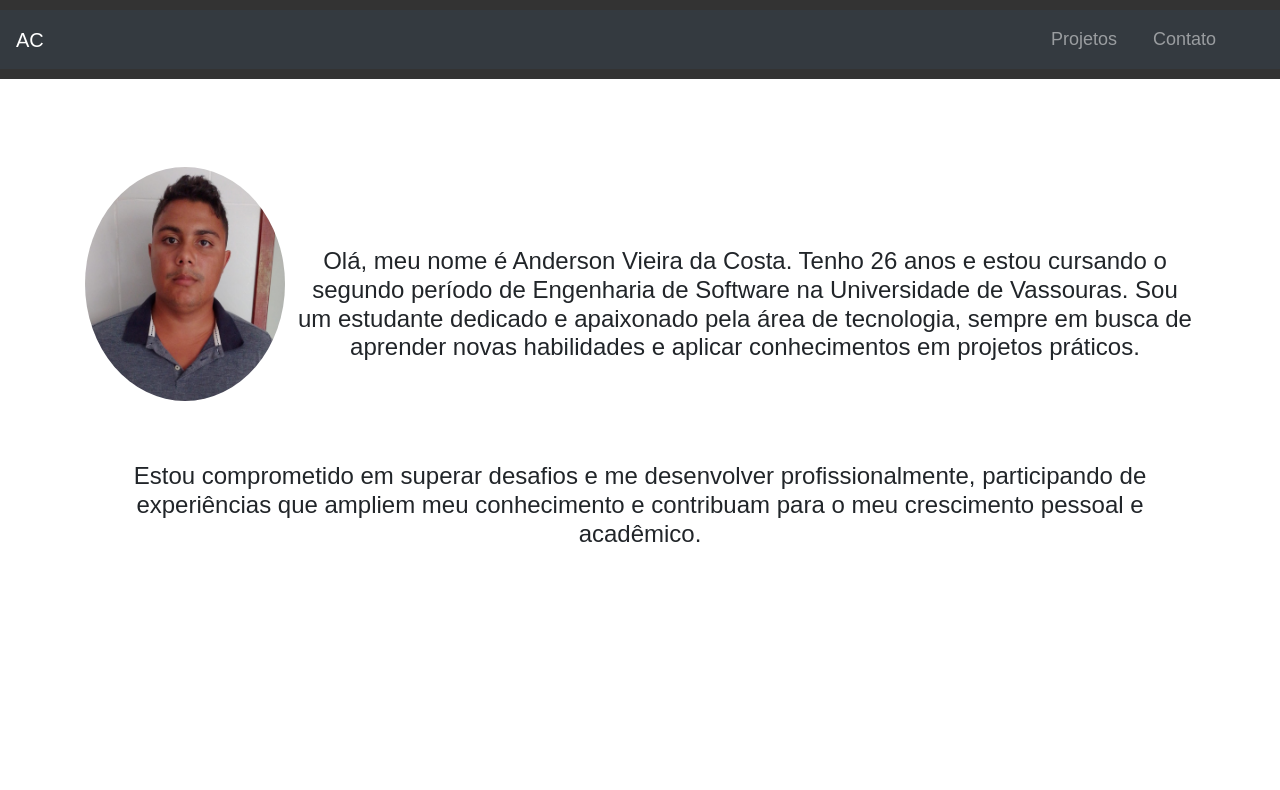
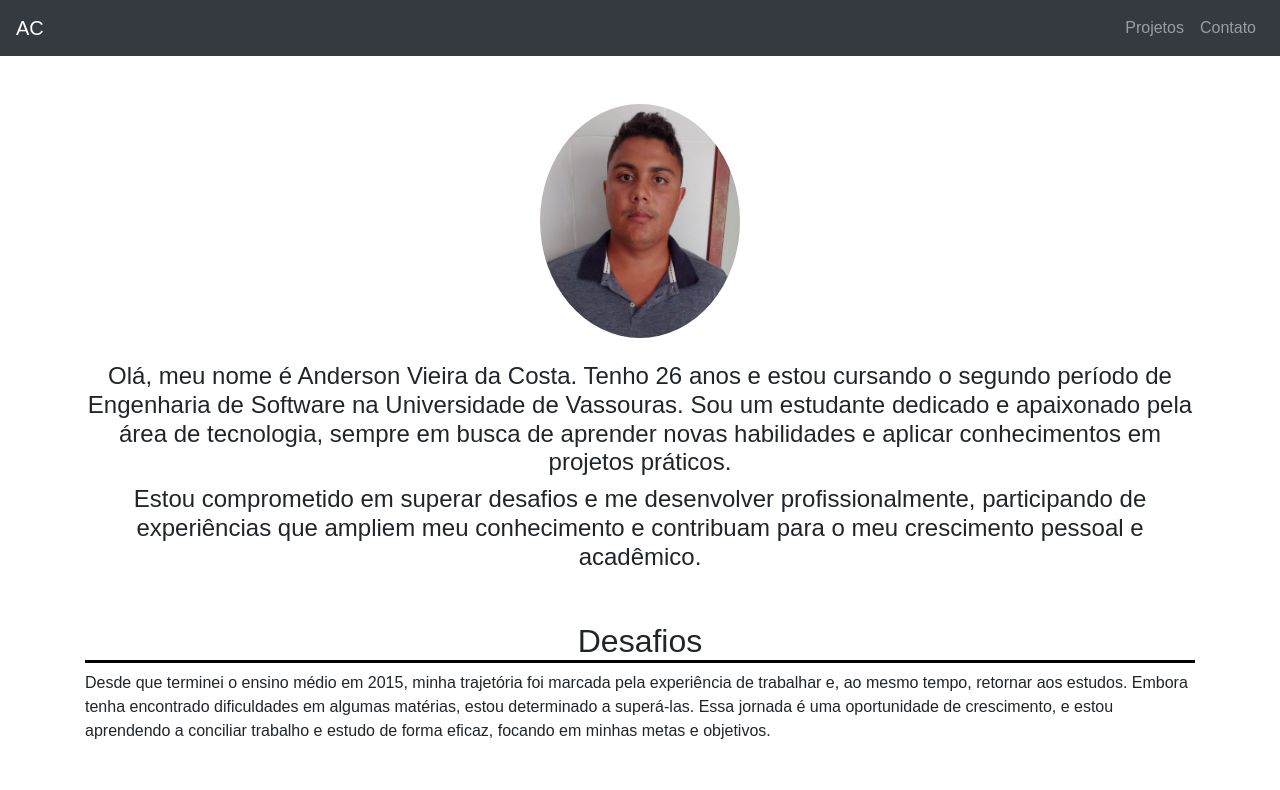
Before and after one commit to andfla98/Portif-lio, a plain HTML site: page index.html in a window 1280 px wide. Shown: the top 790 px of the page. Drawn offline with nearby package versions, Linux system fonts and the light colour scheme.

Commit message:
Update port.css

```diff
--- a/port.css
+++ b/port.css
@@ -1,102 +1,28 @@
 body {
     font-family: Arial, sans-serif;
-    margin: 0;
-    padding: 0;
 }
 
-header {
-    background-color: #333;
-    padding: 10px 0;
+.foto {
+    text-align: center;
 }
 
-nav ul {
-    list-style: none;
-    padding: 0;
-    text-align: right;
-    margin-right: 20px;
+#contato {
+    margin-top: 50px;
 }
 
-nav h1{
-    margin-left: 25px;
-    color: #ccc;
+#desafios {
+    margin-top: 50px;
 }
 
-nav ul li {
-    display: inline;
-    margin-right: 20px;
+#desafios h2 {
+    border-bottom: 3px solid black;
 }
 
-nav ul li a {
-    color: #fff;
-    text-decoration: none;
-    font-size: 18px;
-}
-
-main {
-    padding: 20px;
-}
-
-section {
-    margin-bottom: 40px;
-}
-
-section h2 {
-    color: #333;
-}
-
-.card {
-    border: 1px solid #ccc;
-    border-radius: 5px;
-    margin-bottom: 20px;
-    overflow: hidden;
-    box-shadow: 0 2px 4px rgba(0, 0, 0, 0.1);
-}
-
-.card img {
-    width: 100%;
-    height: auto;
-}
-
-.card-content {
-    padding: 20px;
-}
-
-footer {
-    background-color: #333;
-    color: #fff;
-    text-align: center;
-    padding: 10px 0;
-}
-.foto img{
-border-radius: 500px;
-margin-top: 20px;
-float: left;
-margin-right: 10px;
-}
-.sobre-mim h4{
-margin-top: 100px;
-text-align: center;
-}
-#contato{
-    margin-top: 125px;
-}
-#desafios{
-margin-top: 250px;
-}
-#desafios h2{
-border-bottom: 3px solid black;
-}
-.sobre-mim{
-text-align: center;
-}
-#contato h2{
-border-bottom: 3px solid black;
-}
-.links a{
+.links a {
     color: white;
     margin-right: 25px;
 }
 
-#projetos img{
-max-width: 120px;
+.img-fluid {
+max-width: 300px;
 }
```
